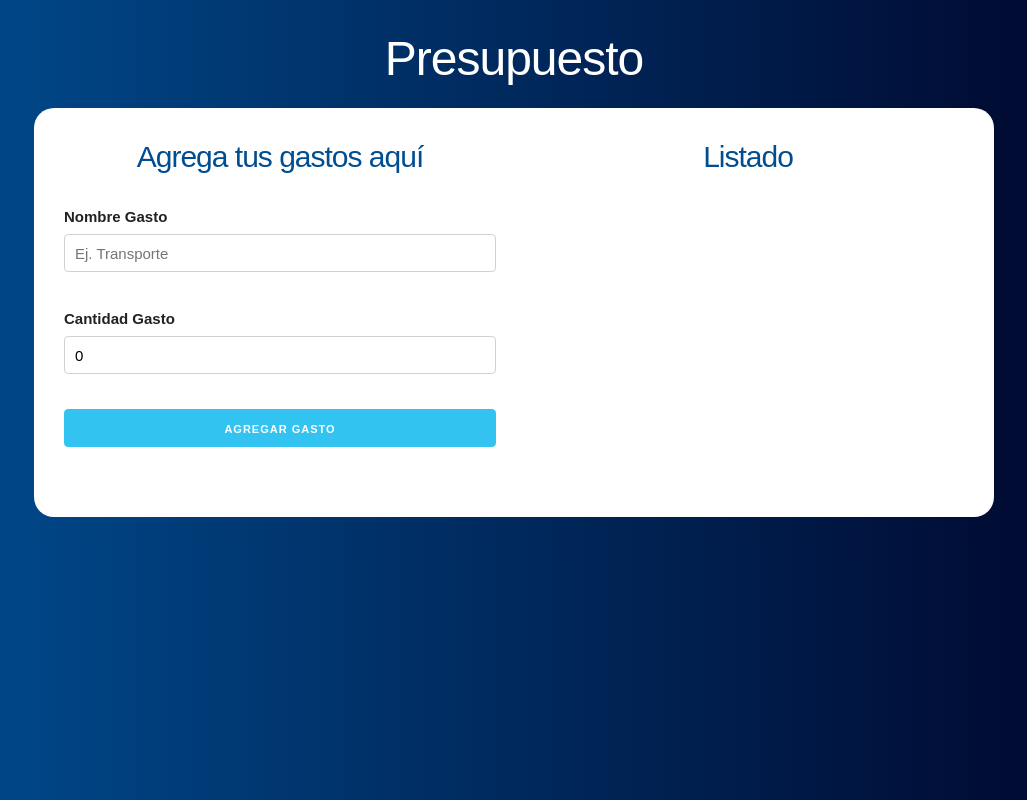
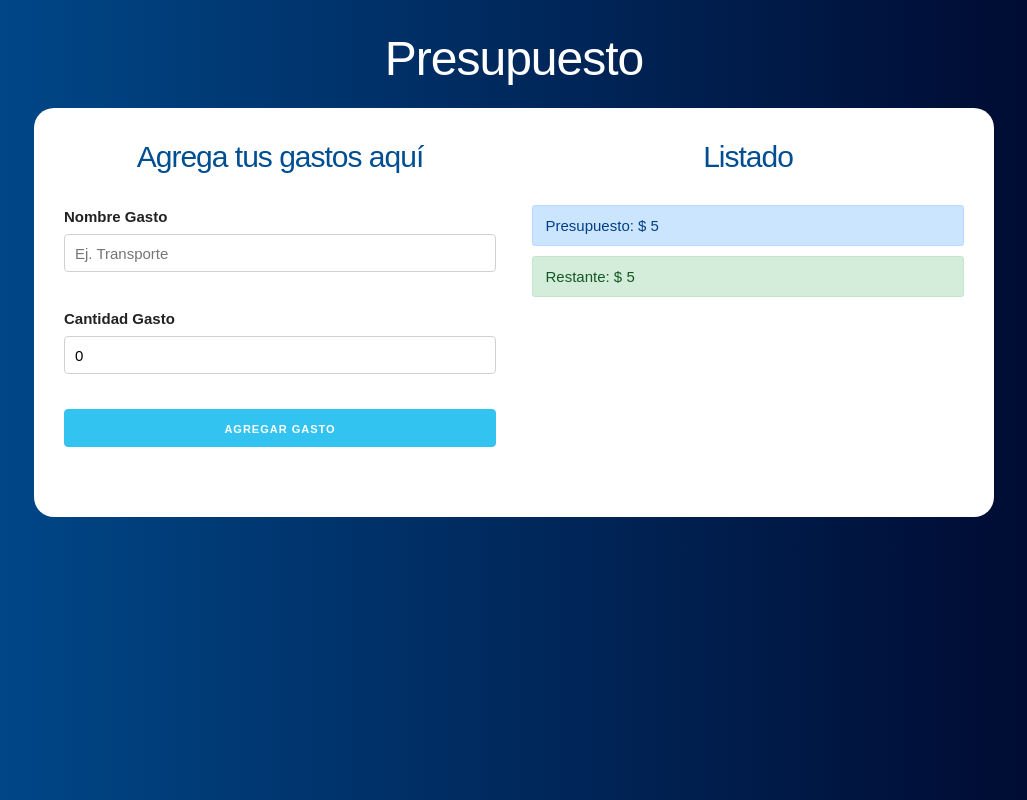
Before and after one commit to maru8605/presupuesto, a React (Create React App) app: page / in a window 1280 px wide. Both pictures are taken after typing "5" into the empty fields and a click on the input "definir presupuesto". Shown: the whole page, without its empty margins (126-1153 px from the left). Built offline with nearby package versions, Linux system fonts and the light colour scheme.

Commit message:
Restar del presupuesto + helper

```diff
--- a/src/App.js
+++ b/src/App.js
@@ -1,7 +1,8 @@
-import {useState} from 'react'
+import {useState, useEffect} from 'react'
 import Pregunta from "./component/Pregunta";
 import Formulario from './Formulario';
 import Listado from './component/Listado';
+import Control from './component/Control';
 
 function App() {
 
@@ -9,13 +10,26 @@ function App() {
   const [restante, setRestante] = useState(0);
   const [verpregunta, setPregunta] = useState(true);
   const [gastos, setGastos] = useState([]);
+  const [gasto, setGasto] = useState({});
+  const [crearGasto, setCrearGasto] = useState(false)
 
-  const agregarNuevoGasto = gasto => {
-    setGastos([
-      ...gastos,
-      gasto
-    ])
-  }
+// actualiza el restante
+  useEffect(() => {
+  // agrega nuevo presupuesto
+    if(crearGasto){
+      setGastos([
+        ...gastos,
+        gasto
+      ])
+
+    // resta presupuesto
+    const presupuestoRestante = restante - gasto.cantidad
+    setRestante(presupuestoRestante)
+
+    // reset a false
+    setCrearGasto(false)
+    }
+  }, [gasto, crearGasto, restante, gastos])
 
   return (
     <div className='container'>
@@ -32,11 +46,16 @@ function App() {
             <div className='row'>
               <div className='one-half column'>
                 <Formulario
-                agregarNuevoGasto={agregarNuevoGasto}/>
+                setGasto={setGasto}
+                setCrearGasto={setCrearGasto}/>
               </div>
               <div className='one-half column'>
                 <Listado
                 gastos={gastos}/>
+                <Control
+                presupuesto={presupuesto}
+                restante={restante}
+                />
               </div>
             </div>
           ) }
--- a/src/Formulario.js
+++ b/src/Formulario.js
@@ -1,7 +1,7 @@
 import {useState} from 'react';
 import Error from './component/Error';
 
-const Formulario = ( {agregarNuevoGasto} ) => {
+const Formulario = ( {setGasto, setCrearGasto} ) => {
 
 
     const [nombre, guardarNombre] = useState('');
@@ -26,7 +26,8 @@ const Formulario = ( {agregarNuevoGasto} ) => {
 
 
         //pasar gasto a componente principal.
-        agregarNuevoGasto(gasto)
+        setGasto(gasto);
+        setCrearGasto(true);
 
         //reset del form
         guardarNombre('');
--- /dev/null
+++ b/src/component/Control.js
@@ -0,0 +1,16 @@
+import  {revisarPresupuesto} from '../helpers'
+
+const Control = ( {presupuesto, restante} ) => {
+    return (
+        <>
+            <div className='alert alert-primary'>
+             Presupuesto: $ {presupuesto}
+            </div>
+            <div className={revisarPresupuesto(presupuesto, restante)}>
+                Restante: $ {restante}
+            </div>
+        </>
+    )
+}
+
+export default Control
--- /dev/null
+++ b/src/helpers.js
@@ -0,0 +1,12 @@
+export const revisarPresupuesto = (presupuesto, restante) => {
+    let clase;
+
+    if( (presupuesto / 4) > restante ){
+        clase = 'alert alert-danger'
+    }else if ( (presupuesto / 2) > restante){
+        clase = 'alert alert-warning'
+    }else{
+        clase = 'alert alert-success'
+    }
+    return clase;
+}
```
